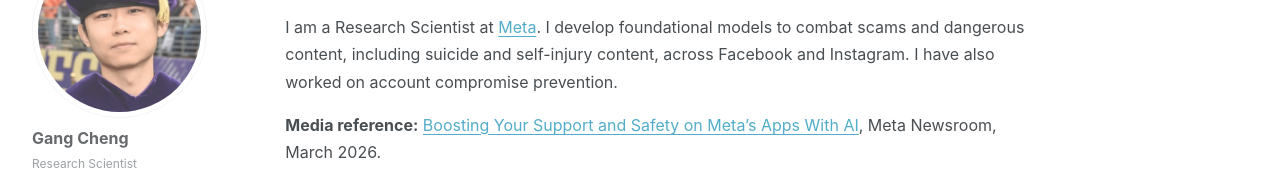
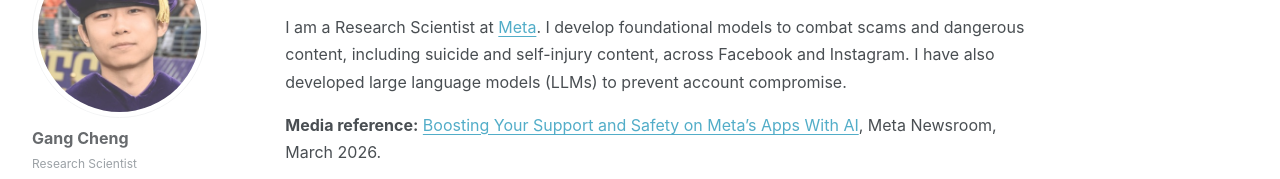
Before and after one commit to mathcg/mathcg.github.io, a plain HTML site: page index.html in a window 1280 px wide. Shown: the part 156-335 px from the top of the page. Drawn offline with Linux system fonts and the light colour scheme.

Commit message:
Clarify LLM account-protection work

```diff
--- a/index.html
+++ b/index.html
@@ -3,7 +3,7 @@
   <head>
     <meta charset="utf-8">
     <meta name="viewport" content="width=device-width, initial-scale=1">
-    <meta name="description" content="Gang Cheng is a Research Scientist at Meta developing foundational models for scam detection, account-compromise prevention, and dangerous-content safety across Facebook and Instagram.">
+    <meta name="description" content="Gang Cheng is a Research Scientist at Meta developing foundational models for scam detection and dangerous-content safety, as well as large language models for account-compromise prevention across Facebook and Instagram.">
     <meta name="author" content="Gang Cheng">
     <meta name="theme-color" content="#ffffff">
     <meta property="og:type" content="website">
@@ -96,8 +96,8 @@
           <p class="lead">
             I am a Research Scientist at <a href="https://www.meta.com/about/" rel="noopener noreferrer">Meta</a>.
             I develop foundational models to combat scams and dangerous content, including suicide
-            and self-injury content, across Facebook and Instagram. I have also worked on account
-            compromise prevention.
+            and self-injury content, across Facebook and Instagram. I have also developed large
+            language models (LLMs) to prevent account compromise.
           </p>
           <p><strong>Media reference:</strong> <a href="https://about.fb.com/news/2026/03/boosting-your-support-and-safety-on-metas-apps-with-ai/" rel="noopener noreferrer">Boosting Your Support and Safety on Meta’s Apps With AI</a>, Meta Newsroom, March 2026.</p>
           <p>
```
Also changed, not shown: 1 other file.
